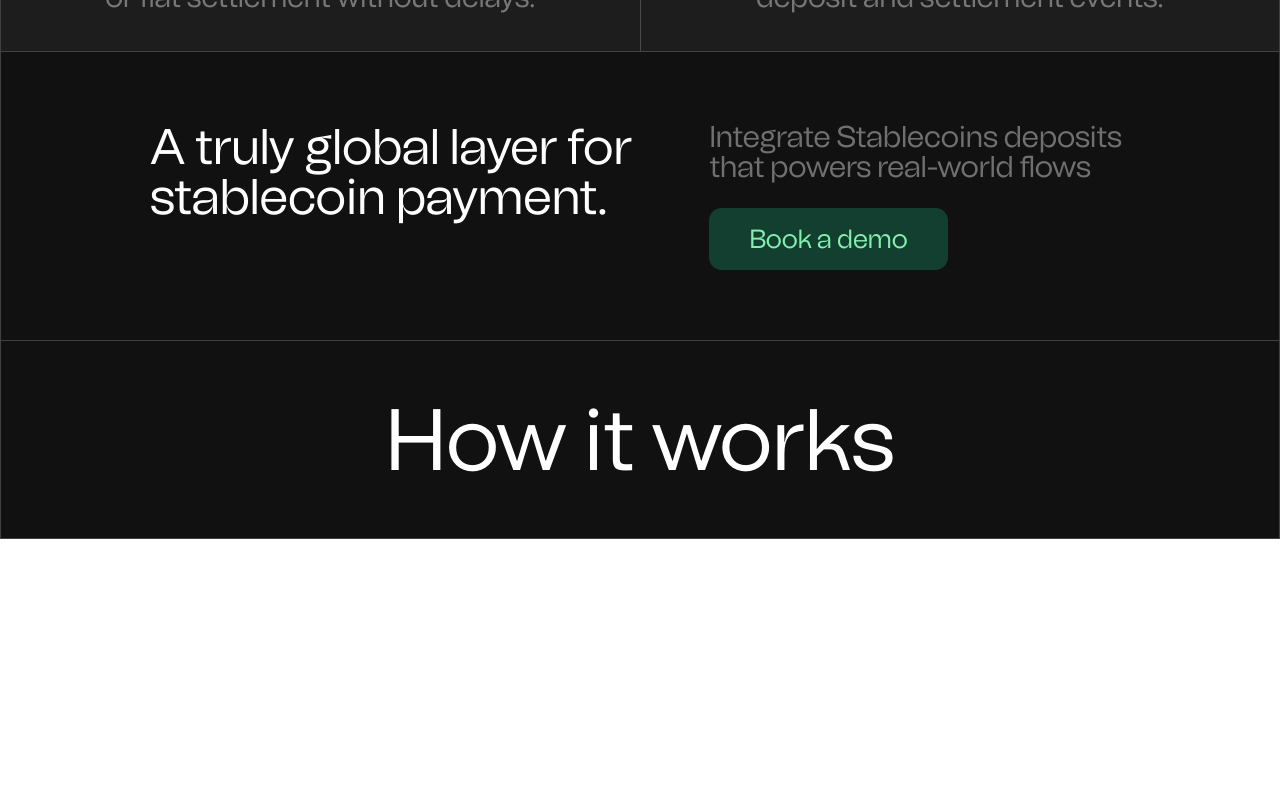
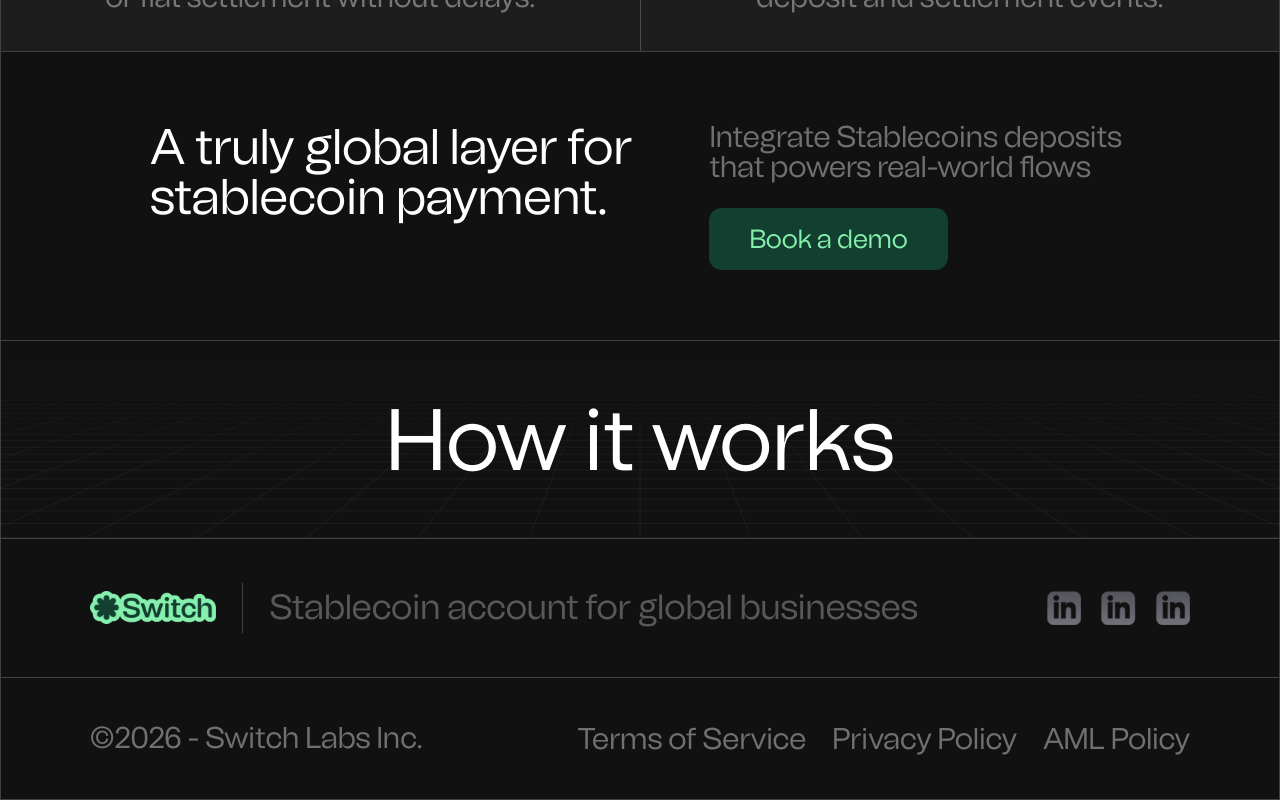
Before and after one commit to Agbo-Frank/switch-website, a React (Vite) app: page / in a window 1280 px wide. Shown: the part 969-1769 px from the top of the page. Before the commit the page ends 1508 px from the top, so only its background shows below. Built offline with nearby package versions, Linux system fonts and the light colour scheme.

Commit message:
Remove App and main components; add react-router dependency and update yarn.lock. Update icon exports to include linkedin.

```diff
--- a/package.json
+++ b/package.json
@@ -13,6 +13,7 @@
     "clsx": "^2.1.1",
     "react": "^19.2.0",
     "react-dom": "^19.2.0",
+    "react-router": "^7.13.1",
     "tailwind-merge": "^3.5.0"
   },
   "devDependencies": {
--- /dev/null
+++ b/src/App.tsx
@@ -0,0 +1,15 @@
+import { Route, Routes } from "react-router";
+import PageLayout from "./component/layout/page";
+import { Home } from "./page";
+
+function App() {
+  return (
+    <Routes>
+      <Route path="/" element={<PageLayout />}>
+        <Route index element={<Home />} />
+      </Route>
+    </Routes>
+  )
+}
+
+export default App
--- a/src/component/icons/index.ts
+++ b/src/component/icons/index.ts
@@ -5,3 +5,4 @@ export * from "./docs";
 export * from "./box";
 export * from "./refresh";
 export * from "./code";
+export * from "./linkedin";
--- /dev/null
+++ b/src/component/icons/linkedin.tsx
@@ -0,0 +1,35 @@
+import * as React from "react";
+import { type IconProps } from "./types";
+import { cn } from "@/utils";
+
+const LinkedinIcon = React.forwardRef<SVGSVGElement, IconProps>(
+  ({ className, size = 16, ...props }, ref) => (
+    <svg
+      ref={ref}
+      className={cn("size-4", className)}
+      width={size}
+      height={size}
+      viewBox="0 0 35 35"
+      fill="none"
+      xmlns="http://www.w3.org/2000/svg"
+      {...props}
+    >
+      <path d="M7.27471 0.258545H27.6439C31.5197 0.258545 34.6599 3.40016 34.6599 7.27457V27.6438C34.6599 31.5184 31.5197 34.6599 27.6439 34.6599H7.27471C3.40033 34.6599 0.258667 31.518 0.258667 27.6438V7.27457C0.258667 3.40019 3.40033 0.258545 7.27471 0.258545ZM7.01579 27.9027H11.8973V11.3794H7.01579V27.9027ZM14.2907 27.9027H19.1723V19.4911C19.1723 17.3526 20.5317 16.2551 21.8341 16.2136C22.4902 16.193 23.145 16.4357 23.637 16.9619C24.1292 17.4882 24.4769 18.3176 24.4769 19.4911V27.9027H29.3585V17.8113C29.3585 15.8537 28.8345 14.3753 27.9944 13.3307C27.1546 12.287 26.014 11.6946 24.8148 11.4773C22.739 11.101 20.4411 11.8442 19.1723 13.3686V11.3794H14.2907V27.9027ZM9.45655 4.40123C7.90682 4.40158 6.65311 5.66969 6.65265 7.22721C6.65265 8.78511 7.90656 10.0529 9.45655 10.0532C11.0084 10.0532 12.2636 8.78521 12.2636 7.22721C12.2632 5.66949 11.0066 4.40123 9.45655 4.40123Z" fill="url(#paint0_linear_1_924)" stroke="url(#paint1_linear_1_924)" stroke-width="0.51733" />
+      <defs>
+        <linearGradient id="paint0_linear_1_924" x1="17.4596" y1="-0.000375507" x2="17.4596" y2="34.9195" gradientUnits="userSpaceOnUse">
+          <stop stop-color="#52525B" />
+          <stop offset="1" stop-color="#71717A" />
+        </linearGradient>
+        <linearGradient id="paint1_linear_1_924" x1="17.4596" y1="-0.000375507" x2="17.4596" y2="34.9195" gradientUnits="userSpaceOnUse">
+          <stop stop-color="#18181B" />
+          <stop offset="1" stop-color="#52525B" />
+        </linearGradient>
+      </defs>
+    </svg>
+
+  )
+);
+
+LinkedinIcon.displayName = "LinkedinIcon";
+
+export { LinkedinIcon };
--- /dev/null
+++ b/src/component/layout/page/footer.tsx
@@ -0,0 +1,36 @@
+import Container from "@/component/material/container"
+import logo from "@/assets/logo/with-text.png";
+import { LinkedinIcon } from "@/component/icons";
+
+export default function Footer() {
+  return (
+    <>
+      <Container>
+        <div className="w-full max-w-[1100px] mx-auto flex justify-between items-center py-[44px]">
+          <div className="flex items-center gap-[26.27px]">
+            <img src={logo} alt="logo" className="w-auto h-[33px]" />
+            <div className="h-[50px] border-r border-[#D9D9D933]" />
+            <span className="text-white/30 text-[35.02px] font-tomato leading-[100%]">
+              Stablecoin account for global businesses
+            </span>
+          </div>
+          <div className="flex items-center gap-5">
+            <LinkedinIcon className="size-[34.4px]" />
+            <LinkedinIcon className="size-[34.4px]" />
+            <LinkedinIcon className="size-[34.4px]" />
+          </div>
+        </div>
+      </Container >
+      <Container>
+        <div className="w-full max-w-[1100px] mx-auto flex justify-between items-center py-[38px]">
+          <span className="text-white/40 text-[30px] font-tomato leading-[100%]">©2026 - Switch Labs Inc.</span>
+          <ul className="flex items-center gap-[26px] text-white/40 text-[30px] font-tomato">
+            <li>Terms of Service</li>
+            <li>Privacy Policy</li>
+            <li>AML Policy</li>
+          </ul>
+        </div>
+      </Container >
+    </>
+  )
+}
--- a/src/component/material/header.tsx
+++ b/src/component/layout/page/header.tsx
@@ -5,14 +5,14 @@ import {
   StarIcon,
   DocsIcon,
   BoxIcon
-} from "../icons";
-import Container from "./container";
+} from "@/component/icons";
+import Container from "@/component/material/container";
 
 export default function Header() {
   return (
     <Container>
       <div className="h-[120px] center">
-        <div className="flex justify-between h-[56.91px] items-center w-full max-w-[1100px]">
+        <div className="flex justify-between h-[56.91px] items-center w-full max-w-[1100px] mx-auto">
           <div className="bg-primary-hover w-[61.29px] h-full rounded-[12.62px] center">
             <img src={logo} alt="logo" className="size-[35px]" />
           </div>
--- /dev/null
+++ b/src/component/layout/page/index.tsx
@@ -0,0 +1,13 @@
+import Footer from "./footer"
+import Header from "./header"
+import { Outlet } from "react-router";
+
+export default function PageLayout() {
+  return (
+    <div className="bg-surface border-border text-white w-full min-h-screen">
+      <Header />
+      <Outlet />
+      <Footer />
+    </div>
+  )
+}
--- a/src/main.jsx
+++ /dev/null
@@ -1,10 +0,0 @@
-import { StrictMode } from 'react'
-import { createRoot } from 'react-dom/client'
-import './assets/index.css'
-import App from './App.jsx'
-
-createRoot(document.getElementById('root')).render(
-  <StrictMode>
-    <App />
-  </StrictMode>,
-)
--- /dev/null
+++ b/src/main.tsx
@@ -0,0 +1,13 @@
+import { StrictMode } from 'react'
+import { createRoot } from 'react-dom/client'
+import './assets/index.css'
+import App from './App.tsx'
+import { BrowserRouter } from 'react-router'
+
+createRoot(document.getElementById("root")!).render(
+  <StrictMode>
+    <BrowserRouter>
+      <App />
+    </BrowserRouter>
+  </StrictMode>
+);
--- a/src/App.jsx
+++ b/src/page/home/index.tsx
@@ -1,16 +1,12 @@
-import Container from "./component/material/container";
-import Headers from "./component/material/header";
-import bgImage from "./assets/image/bg/1.png";
-import bg3Image from "./assets/image/bg/3.png";
-import { PrimaryButton, SecondaryButton } from "./component/material/button";
-import { RefreshIcon, CodeIcon } from "./component/icons";
-import { cn } from "./utils";
+import { CodeIcon, RefreshIcon } from "@/component/icons";
+import { PrimaryButton, SecondaryButton } from "@/component/material/button";
+import Container from "@/component/material/container";
+import { cn } from "@/utils";
 
-function App() {
+export default function Home() {
   return (
-    <div className="bg-surface border-border text-white w-full min-h-screen">
-      <Headers />
-      <Container className={`bg-[url('${bgImage}')] bg-cover h-fit bg-center bg-no-repeat`}>
+    <>
+      <Container className={`bg-[url('/src/assets/image/bg/1.png')] bg-cover h-fit bg-center bg-no-repeat`}>
         <div
           className="center"
           style={{ height: "calc(100vh - 120px)" }}
@@ -76,13 +72,11 @@ function App() {
           </div>
         </div>
       </Container>
-      <Container className={`bg-[url('${bg3Image}')] bg-cover h-fit bg-center bg-no-repeat`}>
+      <Container className={`bg-[url('/src/assets/image/bg/3.png')] bg-cover h-fit bg-center bg-no-repeat`}>
         <div className={`w-full py-[70px] center h-full`}>
           <span className="text-[87px] text-center font-tomato font-regular leading-[57px]">How it works</span>
         </div>
       </Container>
-    </div>
+    </>
   )
 }
-
-export default App
--- /dev/null
+++ b/src/page/index.ts
@@ -0,0 +1 @@
+export { default as Home } from "./home";
```
Also changed, not shown: src/assets/logo/with-text.png (added), 1 other file (tests, documents, lock files or other folders).
